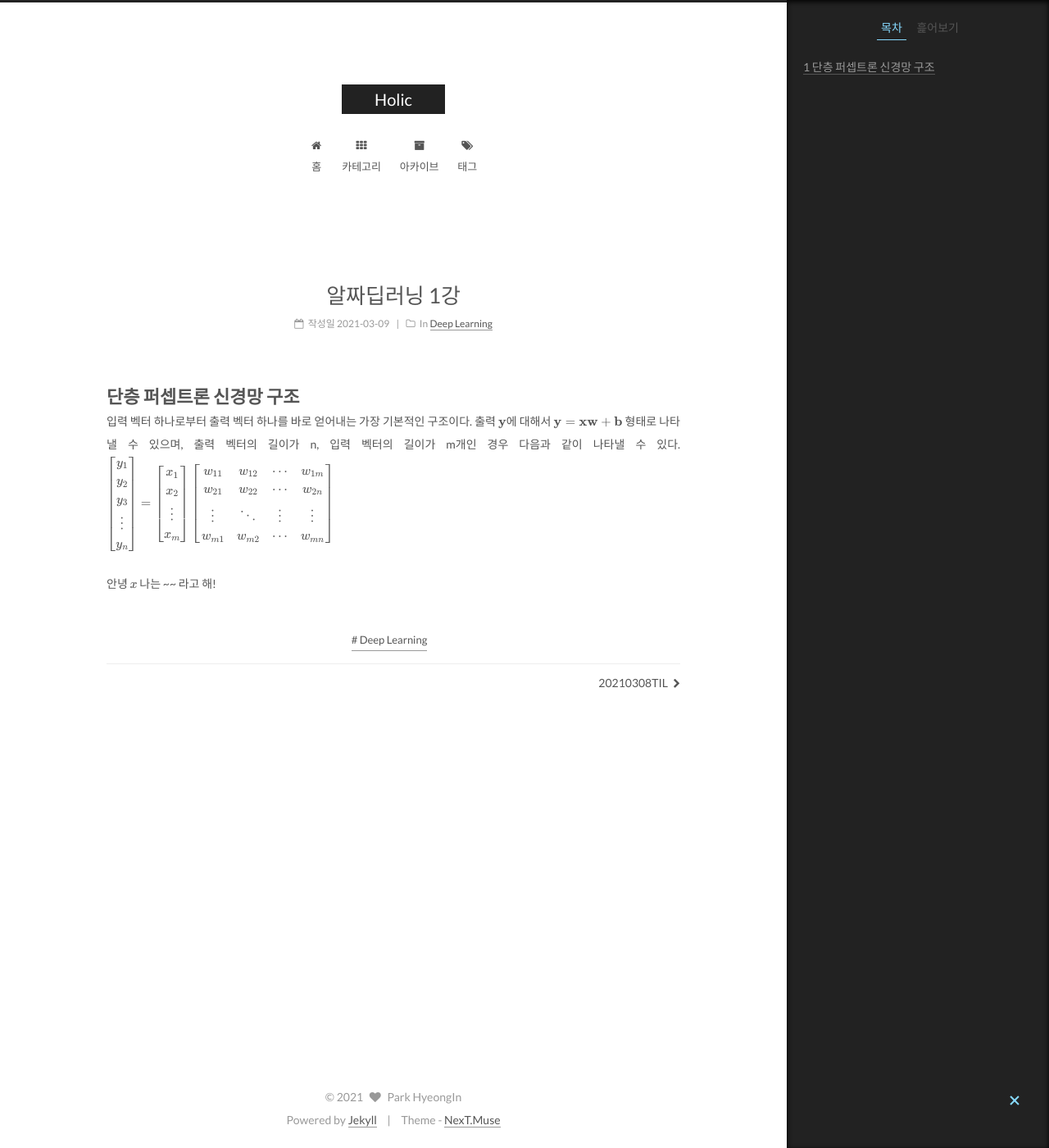
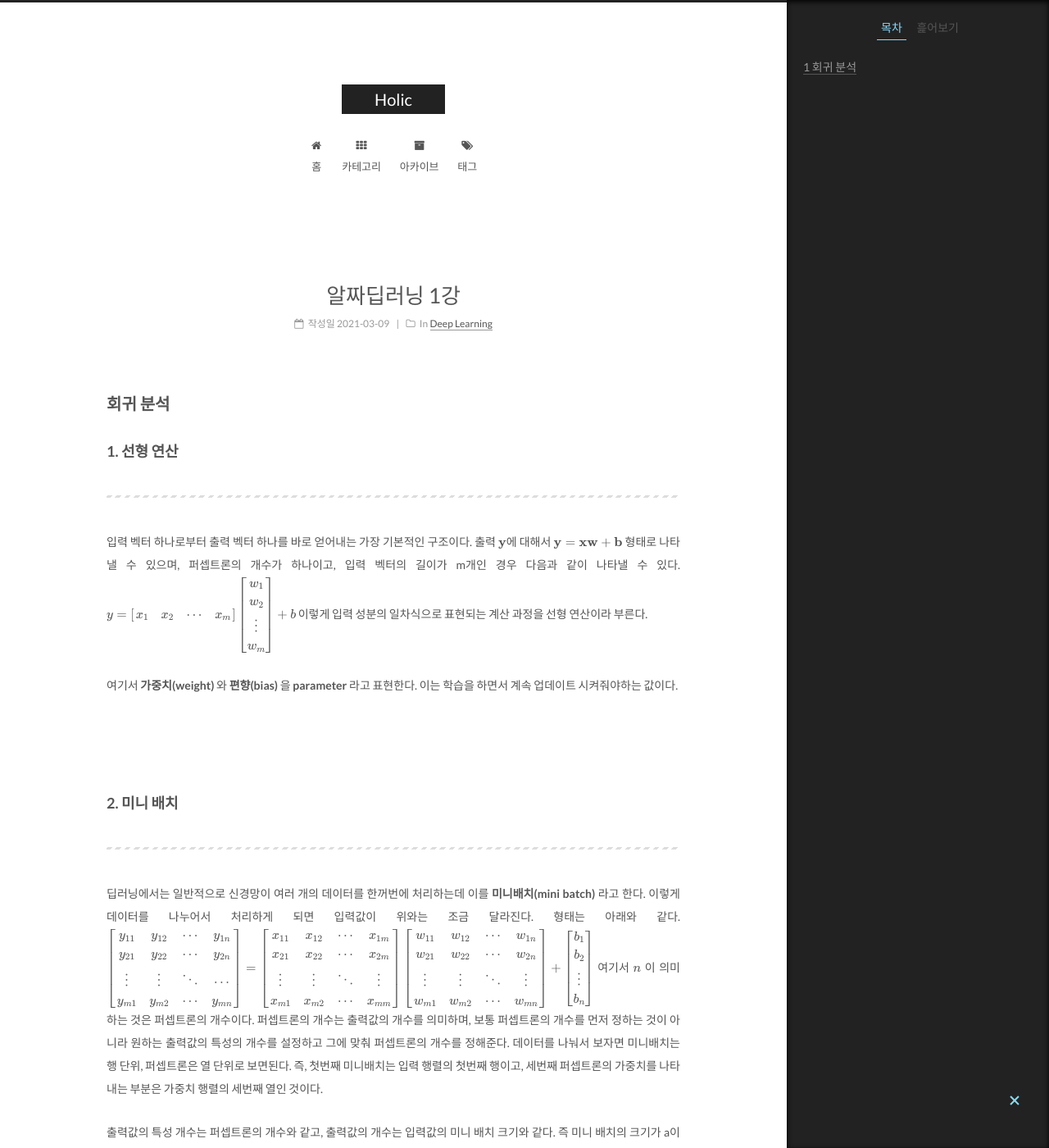
Before and after one commit to Tin1209/Tin1209.github.io, a Jekyll site: the page built from _posts/2021-03-09-deeplearning1.md, in a window 1280 px wide and 1400 px high. Shown: the whole window at 82% size. Built offline with Jekyll 4.4.1, drawn with Linux system fonts in a browser that asks for light colours; formulas are drawn with MathJax 3; some of the changed text lies outside the part shown.

Commit message:
Edit post

```diff
--- a/_posts/2021-03-09-deeplearning1.md
+++ b/_posts/2021-03-09-deeplearning1.md
@@ -1,15 +1,122 @@
 ---
 title: 알짜딥러닝 1강
 categories:
+
 - Deep Learning
 tags:
 - Deep Learning
 use_math: true
 ---
 
-# 단층 퍼셉트론 신경망 구조
 
-입력 벡터 하나로부터 출력 벡터 하나를 바로 얻어내는 가장 기본적인 구조이다. 출력 $ \mathbf{y} $에 대해서 $ \mathbf{y} = \mathbf{x} \mathbf{w} + \mathbf{b} $ 형태로 나타낼 수 있으며, 출력 벡터의 길이가 n, 입력 벡터의 길이가 m개인 경우 다음과 같이 나타낼 수 있다.
-$$ \begin{bmatrix} y_1 \\ y_2 \\ y_3 \\ \vdots \\ y_n \end{bmatrix} = \begin{bmatrix} x_1 \\ x_2 \\ \vdots \\ x_m \end{bmatrix} \begin{bmatrix} w_{11} & w_{12} & \cdots & w_{1m} \\ w_{21} & w_{22} & \cdots & w_{2n} \\ \vdots & \ddots & \vdots & \vdots \\ w_{m1} & w_{m2} & \cdots & w_{mn} \end{bmatrix} $$
 
-안녕 $ x $ 나는 ~~ 라고 해!
+## 회귀 분석
+
+
+
+### 1. 선형 연산
+
+------
+
+입력 벡터 하나로부터 출력 벡터 하나를 바로 얻어내는 가장 기본적인 구조이다. 출력 $\mathbf{y}$에 대해서 $\mathbf{y} = \mathbf{x} \mathbf{w} + \mathbf{b}$ 형태로 나타낼 수 있으며, 퍼셉트론의 개수가 하나이고, 입력 벡터의 길이가 m개인 경우 다음과 같이 나타낼 수 있다.
+$$
+y = \begin{bmatrix} x_1 & x_2 & \cdots & x_m \end{bmatrix} \begin{bmatrix}
+w_{1} \\
+w_{2} \\
+\vdots \\
+w_{m} \end{bmatrix} +
+b
+$$
+  이렇게 입력 성분의 일차식으로 표현되는 계산 과정을 선형 연산이라 부른다.
+
+여기서 __가중치(weight)__ 와 __편향(bias)__ 을 __parameter__ 라고 표현한다. 이는 학습을 하면서 계속 업데이트 시켜줘야하는 값이다.
+
+<br/><br/>
+
+### 2. 미니 배치
+
+-----
+
+딥러닝에서는 일반적으로 신경망이 여러 개의 데이터를 한꺼번에 처리하는데 이를 __미니배치(mini batch)__ 라고 한다. 이렇게 데이터를 나누어서 처리하게 되면 입력값이 위와는 조금 달라진다. 형태는 아래와 같다.
+$$
+\begin{bmatrix}
+y_{11} & y_{12} & \cdots & y_{1n} \\
+y_{21} & y_{22} & \cdots & y_{2n} \\
+\vdots & \vdots & \ddots & \cdots \\
+y_{m1} & y_{m2} & \cdots & y_{mn}
+\end{bmatrix}
+=
+\begin{bmatrix}
+x_{11} & x_{12} & \cdots & x_{1m} \\
+x_{21} & x_{22} & \cdots & x_{2m} \\
+\vdots & \vdots & \ddots & \vdots \\
+x_{m1} & x_{m2} & \cdots & x_{mm}
+\end{bmatrix}
+\begin{bmatrix}
+w_{11} & w_{12} & \cdots & w_{1n} \\
+w_{21} & w_{22} & \cdots & w_{2n} \\
+\vdots & \vdots & \ddots & \vdots \\
+w_{m1} & w_{m2} & \cdots & w_{mn}
+\end{bmatrix}
++
+\begin{bmatrix}
+b_1 \\
+b_2 \\
+\vdots \\
+b_n
+\end{bmatrix}
+$$
+ 여기서 $ n $ 이 의미하는 것은 퍼셉트론의 개수이다. 퍼셉트론의 개수는 출력값의 개수를 의미하며, 보통 퍼셉트론의 개수를 먼저 정하는 것이 아니라 원하는 출력값의 특성의 개수를 설정하고 그에 맞춰 퍼셉트론의 개수를 정해준다. 데이터를 나눠서 보자면 미니배치는 행 단위, 퍼셉트론은 열 단위로 보면된다. 즉, 첫번째 미니배치는 입력 행렬의 첫번째 행이고, 세번째 퍼셉트론의 가중치를 나타내는 부분은 가중치 행렬의 세번째 열인 것이다.
+
+출력값의 특성 개수는 퍼셉트론의 개수와 같고, 출력값의 개수는 입력값의 미니 배치 크기와 같다. 즉 미니 배치의 크기가 a이고 입력값의 특성 개수는 b, 원하는 출력값의 특성 개수가 c인 경우 각각의 행렬의 크기를 다음과 같이 쓸 수 있다.
+$$
+(\mathbf{a} \times \mathbf{b}) \times (\mathbf{b} \times \mathbf{c}) = (\mathbf{a} \times \mathbf{c})
+$$
+
+
+<br/><br/>
+
+ ### 3. 용어 정리
+
+-----
+
+공부를 하다보면 용어가 너무 헷갈린다. 처음에 배치를 이해하는게 정말 힘들었다.
+
+- __에포크(epoch)__ : 사람마다 부르는 방법이 참 다양한데 나는 에포크라고 부른다. 학습 데이터 전체에 대해서 한 번 처리하는 것을 1epoch 라고 한다. 한 에포크를 돌 때마다 파라미터들은 여러번 업데이트 될 수도 있다.
+- __미니배치(mini-batch)__ : 데이터를 처리할 때 효율을 높여주기 위해서 전체 데이터를 작은 단위로 나누어 한 에포크에서 데이터를 여러번 나눠 학습을 진행하는 단위를 말한다. 예를 들어 입력값이 사진의 형태로 들어올 때, 사진이 가지고 있는 정보는 픽셀의 위치와 그 위치에서의 RGB 값일 것이다. 그렇다면 총 3개의 채널을 가지고 있을 것이다. 여기에서 만약 이미지가 5개가 들어왔는데, 이것을 일괄처리 해버리면 각각 이미지의 특성을 살릴 수 없게된다. 여기서 batch_size를 15로 설정하면 전체 데이터를 15개의 미니배치로 쪼개어 학습을 진행한다는 것이므로, 각각의 이미지의 R, G, B 채널에 대해 따로 학습을 진행하게 된다. 보통은 이미지 하나에 대해 학습을 하기 때문에 이러한 경우에는 한 미니배치에 RGB 세 채널이 모두 들어가게끔 batch_size를 5로 설정해줄 것이다.
+
+에포크와 미니배치는 학습 도중에는 변하지 않는 값들이다. 하지만 신경망 구조나 학습의 결과에 영향을 미치기때문에 이러한 변수들을 __하이퍼파라미터(Hyper parameter)__ 라고 한다.
+
+<br/><br/>
+
+### 4. 신경망의 세 가지 기본 출력 유형
+
+------
+
+신경망에는 총 세가지 유형이 있는데 간단하게 짚고 넘어가자.
+
+1. 회귀 분석: 어떤 특징값 하나를 숫자로 추정하여 출력하는 것. 미래의 주식 가격을 예측하거나, 학생들의 공부량을 보고 시험 성적을 예측하는 등 특정 숫자를 추정하는데 쓰인다.
+2. 이진 판단: True or False 문제이다. 가짜 데이터와 진짜 데이터를 구분하여 0 또는 1을 출력하는 문제가 여기에 속한다.
+3. 선택 분류: 몇 가지의 후보 항목 중 하나를 골라 선택 결과를 출력한다. 쉽게 생각하면 객관식 문제라고 보면된다. 동물 사진을 주고 선택지에는 강아지, 고양이, 사자, 토끼 등이 있는 상황.
+
+<br/><br/>
+
+
+
+### 5. 회귀 분석의 과정
+
+----
+
+#### 1) 손실 함수 지정
+
+>  이제부터 우리가 진행할 학습은 파라미터 $ w $ 와 $ b $의 적절한 값을 찾는 것이다. 어떤 $w$와 $b$에 대해서 나온 예측값 $\hat{y}$ 가 얼마나 정답에 근접했는지를 수치화 하기 위해 __손실 함수(loss function)__ 을 사용한다. 회귀 분석에서는 손실 함수로 __평균제곱오차(MSE)__ 함수를 사용할 것이며, 이것은 예측값 $\hat{y}$와 정답값 $y$의 차이를 제곱한 것들의 평균을 의미한다.
+
+
+
+<br/>
+
+
+
+#### 2) 경사하강법과 역전파
+
+> 경사하강법이란
```
